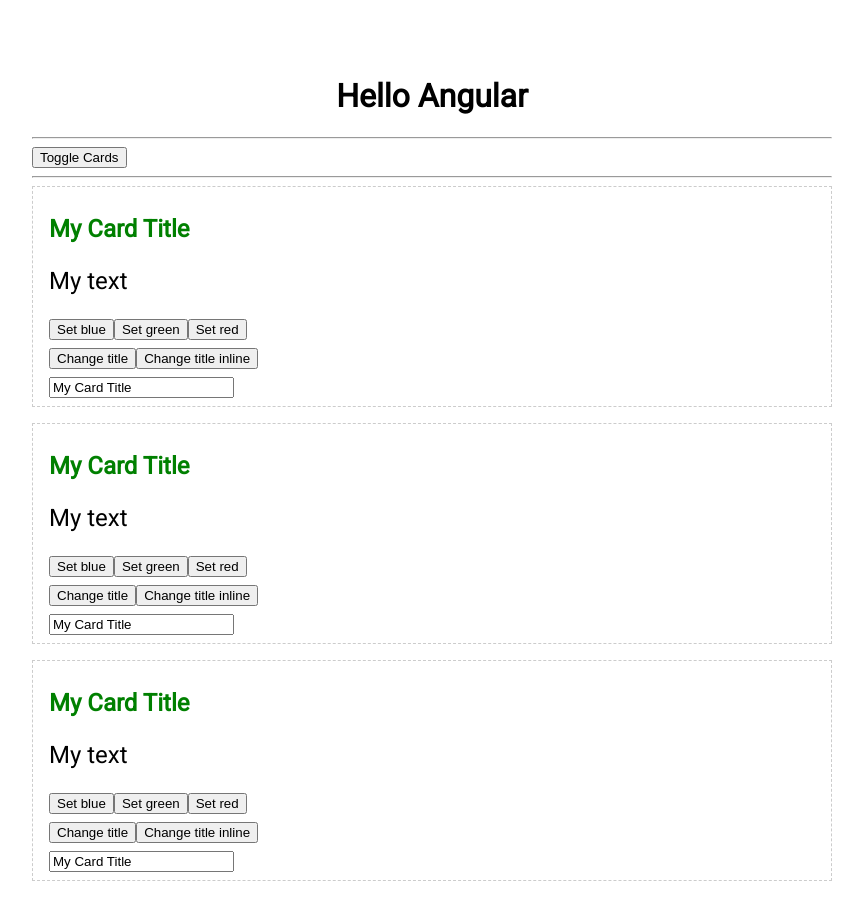
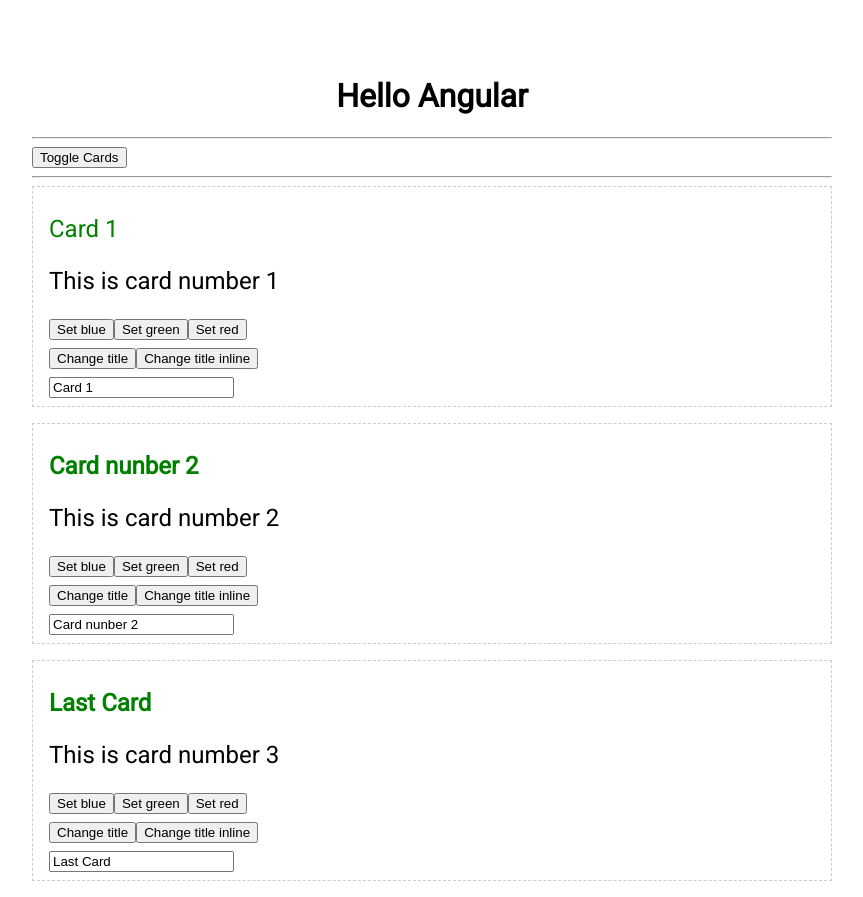
Before and after one commit to justMaxIt/ng-basics, an Angular app: page / in a window 1280 px wide. Shown: the whole page, without its empty margins (208-1071 px from the left). Built offline with nearby package versions, Linux system fonts and the light colour scheme.

Commit message:
added @Input and *ngFor to card.component

```diff
--- a/src/app/app.component.html
+++ b/src/app/app.component.html
@@ -7,9 +7,8 @@
 
    <!-- <app-form></app-form> -->
    <div *ngIf="toggle; else noCards">
-      <app-card></app-card>
-      <app-card></app-card>
-      <app-card></app-card>
+      <app-card *ngFor="let iterCard of cards" [card]="iterCard"></app-card>
+
    </div>
    <ng-template #noCards>
       <p>Cards are hidden</p>
--- a/src/app/app.component.ts
+++ b/src/app/app.component.ts
@@ -1,4 +1,9 @@
 import { Component } from '@angular/core';
+
+export interface Card {
+  title: string,
+  text?: string
+}
 
 @Component({
   selector: 'app-root',
@@ -6,7 +11,13 @@
   styleUrls: ['./app.component.scss']
 })
 export class AppComponent {
+
   toggle = true
+  cards: Card[] = [
+    { title: 'Card 1', text: 'This is card number 1' },
+    { title: 'Card nunber 2', text: 'This is card number 2' },
+    { title: 'Last Card', text: 'This is card number 3' },
+  ]
 
   toggleCards() {
     this.toggle = !this.toggle
--- a/src/app/card/card.component.html
+++ b/src/app/card/card.component.html
@@ -1,9 +1,9 @@
 <div class="card">
 
    <h2 [ngStyle]="{
-   color: title.length < 5 ? 'blue' : 'green',
-   fontWeight: title.length < 7 ? 'normal' : 'bold'
-   }">{{title}}</h2>
+   color: card.title.length < 5 ? 'blue' : 'green',
+   fontWeight: card.title.length < 7 ? 'normal' : 'bold'
+   }">{{card.title}}</h2>
 
    <!-- <p class="text" [ngClass]="{
       blue: textColor === 'blue',
@@ -12,7 +12,7 @@
    }">{{text}}</p> -->
 
    <p class="text" [class.blue]="textColor === 'blue'" [class.green]="textColor === 'green'"
-      [class.red]="textColor === 'red'">{{text}}</p>
+      [class.red]="textColor === 'red'">{{card.text}}</p>
 
 
    <div class="buttons">
@@ -23,13 +23,13 @@
 
    <div class="buttons">
       <button (click)="changeTitle()">Change title</button>
-      <button (click)="title = 'inline title'">Change title inline</button>
+      <button (click)="card.title = 'inline title'">Change title inline</button>
    </div>
    <!-- <div>
       <input type="text" #myInput (input)="inputHandler(myInput.value)" [value]="title">
    </div> -->
    <div>
-      <input type="text" [(ngModel)]="title" (ngModelChange)="changeHandler()">
+      <input type="text" [(ngModel)]="card.title" (ngModelChange)="changeHandler()">
    </div>
 
 
--- a/src/app/card/card.component.ts
+++ b/src/app/card/card.component.ts
@@ -1,4 +1,5 @@
-import { Component, OnInit } from '@angular/core';
+import { Component, Input, OnInit } from '@angular/core';
+import { Card } from '../app.component';
 
 @Component({
    selector: 'app-card',
@@ -8,6 +9,9 @@
 })
 
 export class CardComponent implements OnInit {
+
+   @Input() card: Card = { title: "", text: "" }
+
    title: string = 'My Card Title'
    text: string = 'My text'
    textColor: string = ''
@@ -17,7 +21,7 @@
    }
 
    changeTitle() {
-      this.title = "This title has been changed"
+      this.card.title = "This title has been changed"
    }
 
    // inputHandler(value: any) {
```
